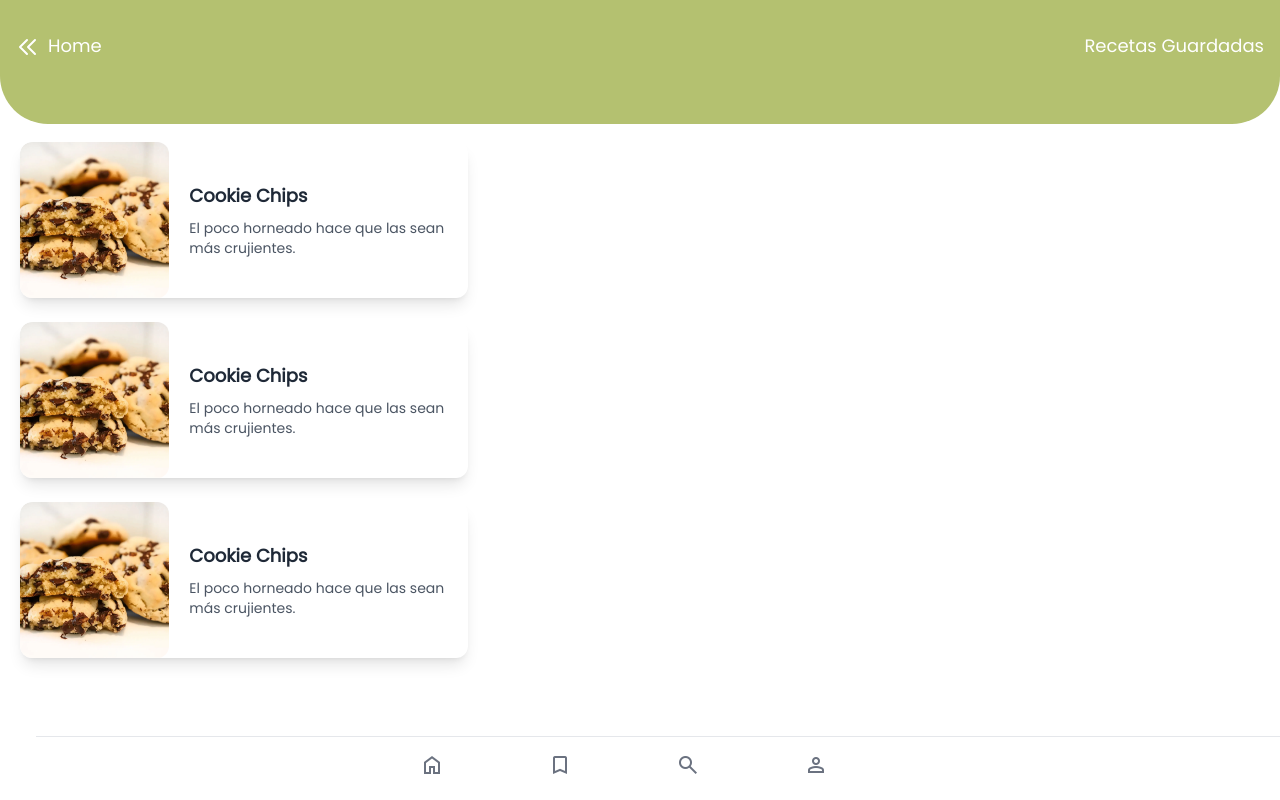
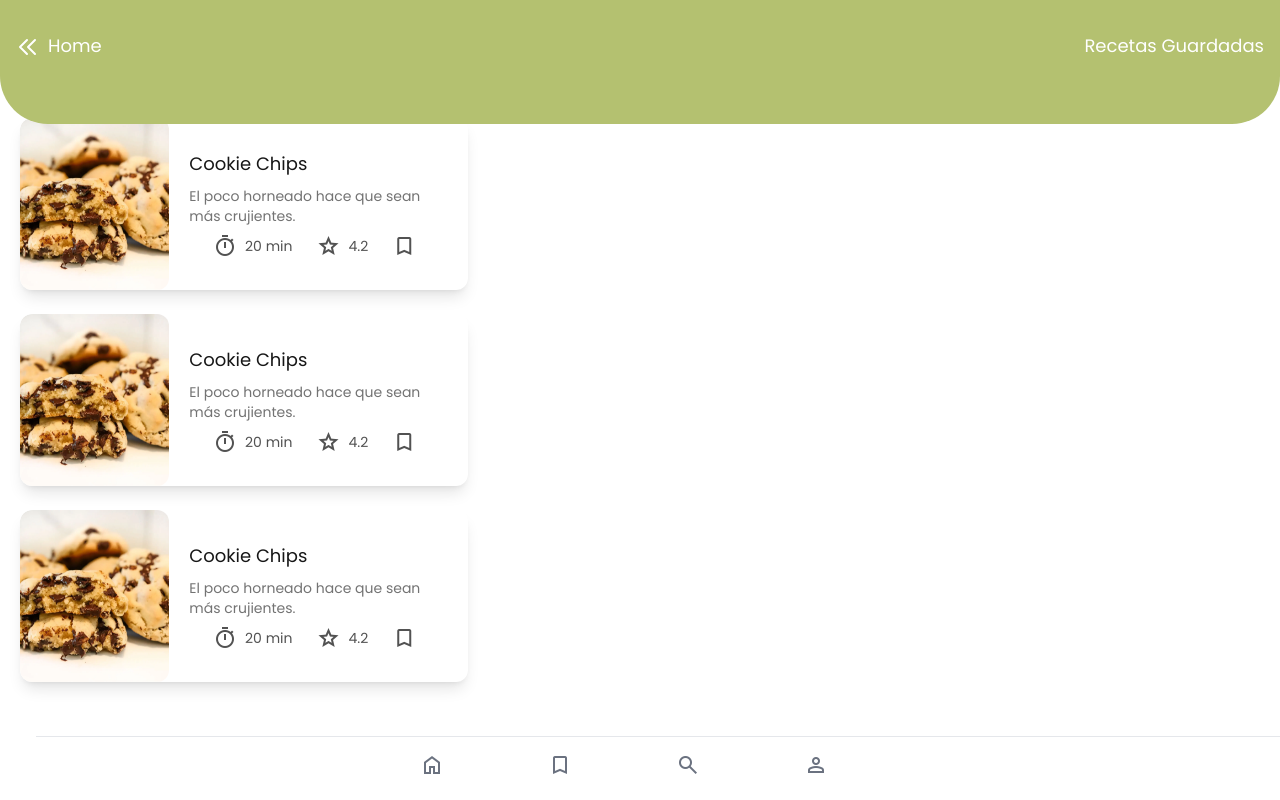
Before and after one commit to Cecimartinez/que-comemos, a React (Vite) app in the folder que-comemos-app/: page /saved-recipes in a window 1280 px wide. Built offline with nearby package versions, Linux system fonts and the light colour scheme.

Commit message:
CardRecipes Updated

```diff
--- a/que-comemos-app/src/components/CardRecipes/CardRecipes.jsx
+++ b/que-comemos-app/src/components/CardRecipes/CardRecipes.jsx
@@ -1,21 +1,38 @@
+
 export const CardRecipes = () => {
   return (
+    <div className="flex max-w-md overflow-hidden bg-white rounded-xl shadow-lg mx-5 my-3">
+      <div className="w-1/3 h-full bg-cover bg-landscape">
+        <img className="h-full w-full rounded-xl" src="././cookie.webp" alt="Cookie Image" />
+      </div>
+      <div className="w-2/3 py-8 px-5">
+        <h1 className="text-lg font-medium text-neutral-900">Cookie Chips</h1>
+        <p className="mt-2 text-sm text-neutral-500">
+          El poco horneado hace que sean más crujientes.
+        </p>
+        <div className="flex justify-center items-center mt-2 gap-6 text-sm text-neutral-600">
 
-    <div className="flex max-w-md overflow-hidden bg-white rounded-xl shadow-lg mx-5 my-3">
-      <div className="w-1/3 h-full bg-cover bg-landscape ">
-        <img className="h-full w-full rounded-xl" src="././cookie.webp"/>
-      </div>
-      <div className="w-2/3 py-10 px-5">
-        <h1 className="text-lg font-bold text-neutral-900-900">
-          Cookie Chips
-        </h1>
-        <p className="mt-2 text-sm text-gray-600">
-          El poco horneado hace que las sean
-          más crujientes.
-        </p>
+          <div className="flex justify-center items-center ">
+            <span className="mr-2 material-symbols-outlined "> timer
+            </span>
+            <p className=""></p> 20 min
+          </div>
 
+          <div className="flex justify-center items-center ">
+            <span className="material-symbols-outlined">star
+            </span>
+            <p className="py-2 px-1"></p> 4.2
+          </div>
+
+
+          <div className="flex justify-center items-center ">
+            <span className="mr-2 material-symbols-outlined"> bookmark
+            </span>
+
+          </div>
+
+        </div>
       </div>
     </div>
-
-  )
-}
+  );
+};
```
